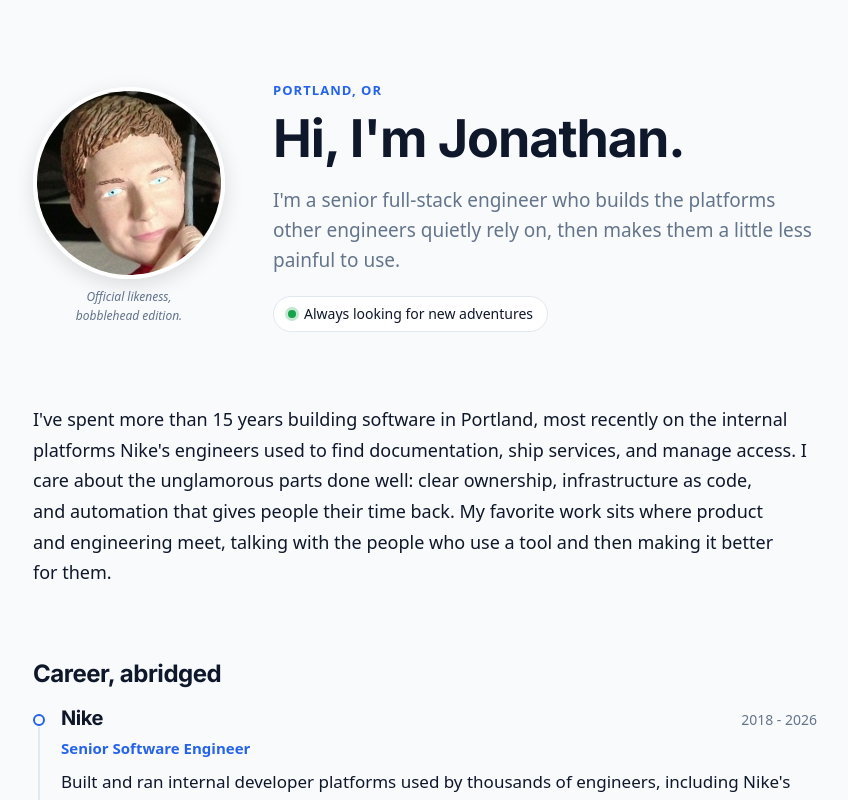
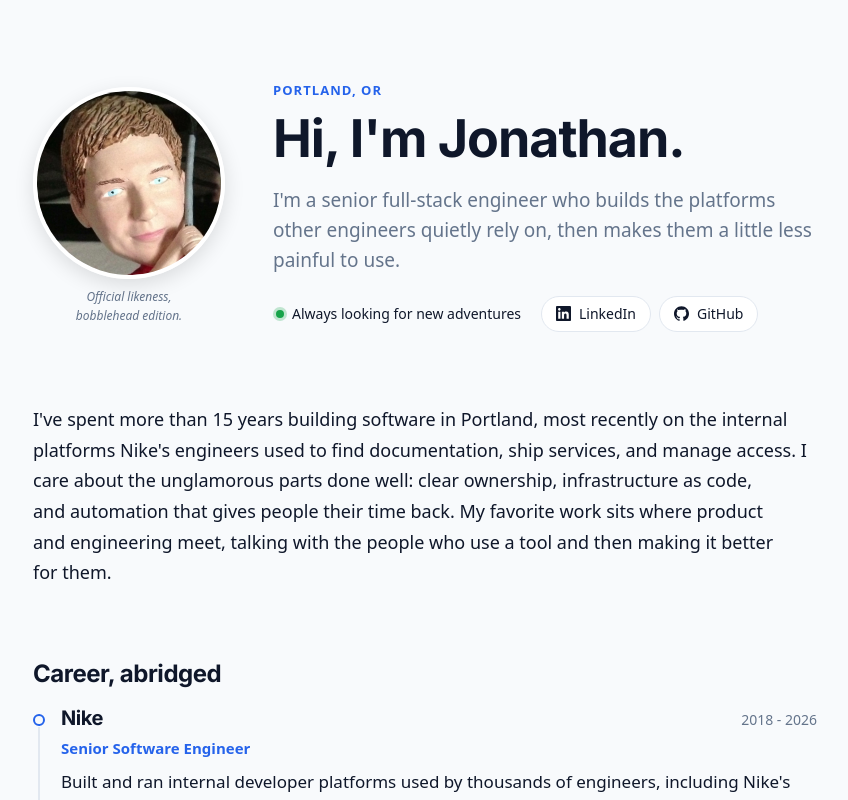
Before and after one commit to virtualmadden/virtualmadden-dev, a React (Vite) app: page / in a window 1280 px wide. Shown: the top 800 px of the page, without its empty margins (215-1063 px from the left). Built offline with nearby package versions, Linux system fonts and the light colour scheme.

Commit message:
feat: LinkedIn and GitHub links in the header
Skimmers get the profile links above the fold; the footer keeps the
full call to action. The status becomes plain text so only the links
look clickable.

```diff
--- a/src/App.tsx
+++ b/src/App.tsx
@@ -7,6 +7,23 @@
     'M20.447 20.452h-3.554v-5.569c0-1.328-.027-3.037-1.852-3.037-1.853 0-2.136 1.445-2.136 2.939v5.667H9.351V9h3.414v1.561h.046c.477-.9 1.637-1.85 3.37-1.85 3.601 0 4.267 2.37 4.267 5.455v6.286zM5.337 7.433c-1.144 0-2.063-.926-2.063-2.065 0-1.138.92-2.063 2.063-2.063 1.14 0 2.064.925 2.064 2.063 0 1.139-.925 2.065-2.064 2.065zm1.782 13.019H3.555V9h3.564v11.452zM22.225 0H1.771C.792 0 0 .774 0 1.729v20.542C0 23.227.792 24 1.771 24h20.451C23.2 24 24 23.227 24 22.271V1.729C24 .774 23.2 0 22.222 0h.003z',
   GitHub:
     'M12 .297c-6.63 0-12 5.373-12 12 0 5.303 3.438 9.8 8.205 11.385.6.113.82-.258.82-.577 0-.285-.01-1.04-.015-2.04-3.338.724-4.042-1.61-4.042-1.61C4.422 18.07 3.633 17.7 3.633 17.7c-1.087-.744.084-.729.084-.729 1.205.084 1.838 1.236 1.838 1.236 1.07 1.835 2.809 1.305 3.495.998.108-.776.417-1.305.76-1.605-2.665-.3-5.466-1.332-5.466-5.93 0-1.31.465-2.38 1.235-3.22-.135-.303-.54-1.523.105-3.176 0 0 1.005-.322 3.3 1.23.96-.267 1.98-.399 3-.405 1.02.006 2.04.138 3 .405 2.28-1.552 3.285-1.23 3.285-1.23.645 1.653.24 2.873.12 3.176.765.84 1.23 1.91 1.23 3.22 0 4.61-2.805 5.625-5.475 5.92.42.36.81 1.096.81 2.22 0 1.606-.015 2.896-.015 3.286 0 .315.21.69.825.57C20.565 22.092 24 17.592 24 12.297c0-6.627-5.373-12-12-12',
+}
+
+function Links({ compact = false }: { compact?: boolean }) {
+  return (
+    <ul className={compact ? 'links links-compact' : 'links'}>
+      {links.map(({ label, href }) => (
+        <li key={label}>
+          <a href={href} rel='me noopener' target='_blank'>
+            <svg viewBox='0 0 24 24' aria-hidden='true'>
+              <path d={icons[label]} />
+            </svg>
+            {label}
+          </a>
+        </li>
+      ))}
+    </ul>
+  )
 }
 
 function App() {
@@ -23,10 +40,13 @@
           <p className='eyebrow'>{intro.location}</p>
           <h1>{intro.greeting}</h1>
           <p className='lead'>{intro.lead}</p>
-          <p className='status'>
-            <span className='status-dot' aria-hidden='true' />
-            {intro.status}
-          </p>
+          <div className='hero-actions'>
+            <p className='status'>
+              <span className='status-dot' aria-hidden='true' />
+              {intro.status}
+            </p>
+            <Links compact />
+          </div>
         </div>
       </header>
 
@@ -88,18 +108,7 @@
       <footer className='footer'>
         <h2>Say hi</h2>
         <p>LinkedIn is the best way to reach me. I reply faster than a CloudFront deploy.</p>
-        <ul className='links'>
-          {links.map(({ label, href }) => (
-            <li key={label}>
-              <a href={href} rel='me noopener' target='_blank'>
-                <svg viewBox='0 0 24 24' aria-hidden='true'>
-                  <path d={icons[label]} />
-                </svg>
-                {label}
-              </a>
-            </li>
-          ))}
-        </ul>
+        <Links />
         <p className='fine-print'>
           © {new Date().getFullYear()} Jonathan Madden. Deployed with more Terraform than strictly
           necessary.
--- a/src/index.css
+++ b/src/index.css
@@ -138,20 +138,27 @@
   color: var(--muted);
 }
 
+.hero-actions {
+  display: flex;
+  flex-wrap: wrap;
+  align-items: center;
+  gap: 0.75rem;
+  margin-top: 1.25rem;
+}
+
+/* Plain text, not a pill: only the links beside it should look clickable. */
 .status {
   display: inline-flex;
   align-items: center;
   gap: 0.5rem;
-  margin-top: 1.25rem;
-  padding: 0.375rem 0.875rem;
-  border: 1px solid var(--line);
-  border-radius: 999px;
-  background: var(--surface);
+  margin-right: 0.5rem;
   font-size: 0.875rem;
   font-weight: 500;
 }
 
+/* The 3px glow ring stays inside the text column. */
 .status-dot {
+  margin-left: 3px;
   width: 0.5rem;
   height: 0.5rem;
   border-radius: 50%;
@@ -434,6 +441,29 @@
   fill: currentColor;
 }
 
+/* Header copy: quieter outlined pills, so the footer stays the main call to action. */
+.links-compact {
+  gap: 0.5rem;
+}
+
+.links-compact a {
+  padding: 0.375rem 0.875rem;
+  border: 1px solid var(--line);
+  background: var(--surface);
+  color: var(--ink);
+  font-size: 0.875rem;
+  font-weight: 500;
+}
+
+.links-compact a:hover {
+  border-color: var(--accent);
+}
+
+.links-compact svg {
+  width: 0.9375rem;
+  height: 0.9375rem;
+}
+
 .fine-print {
   font-size: 0.8125rem;
   color: var(--muted);
```
Also changed, not shown: 1 other file (tests, documents, lock files or other folders).
